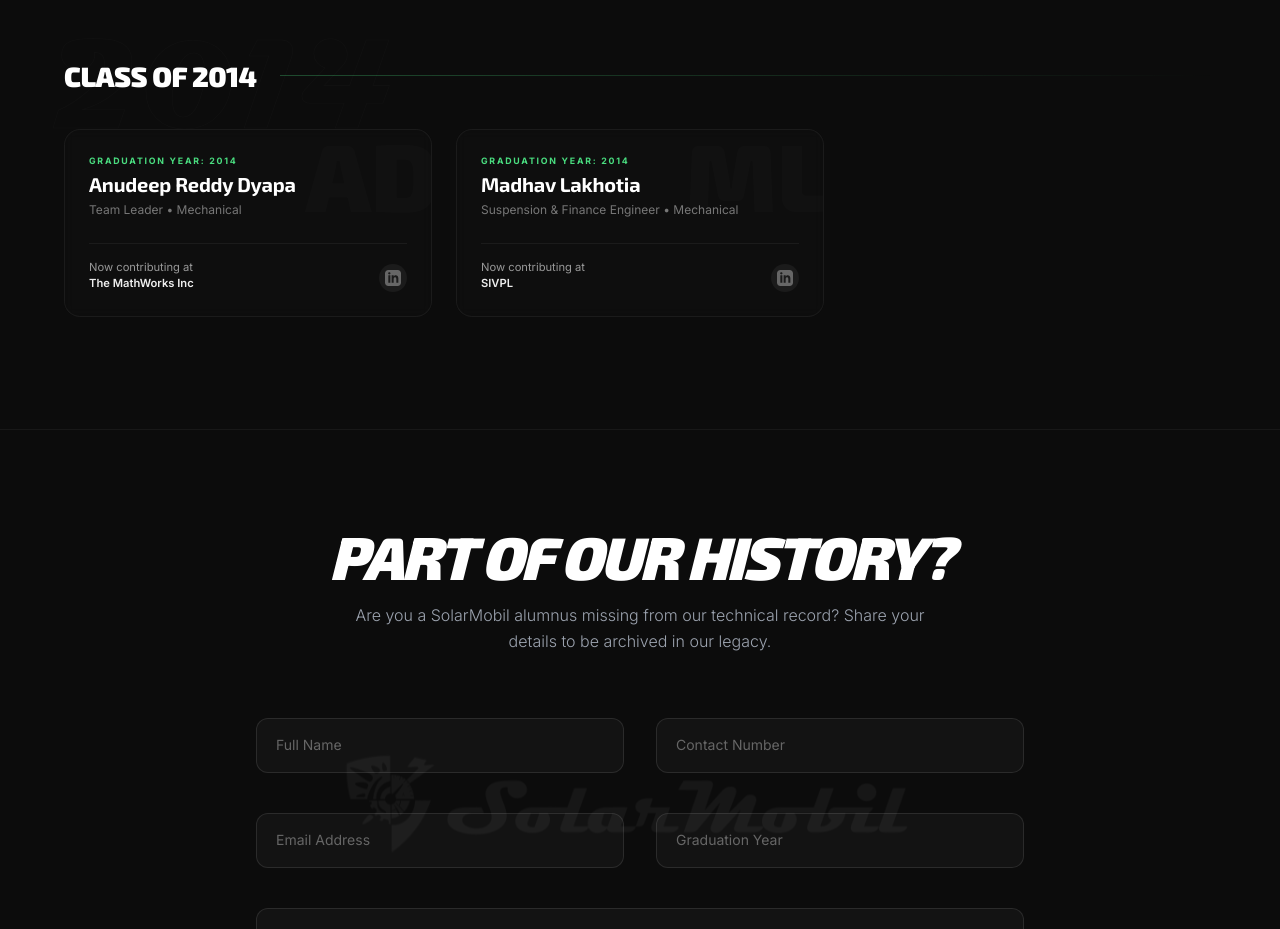
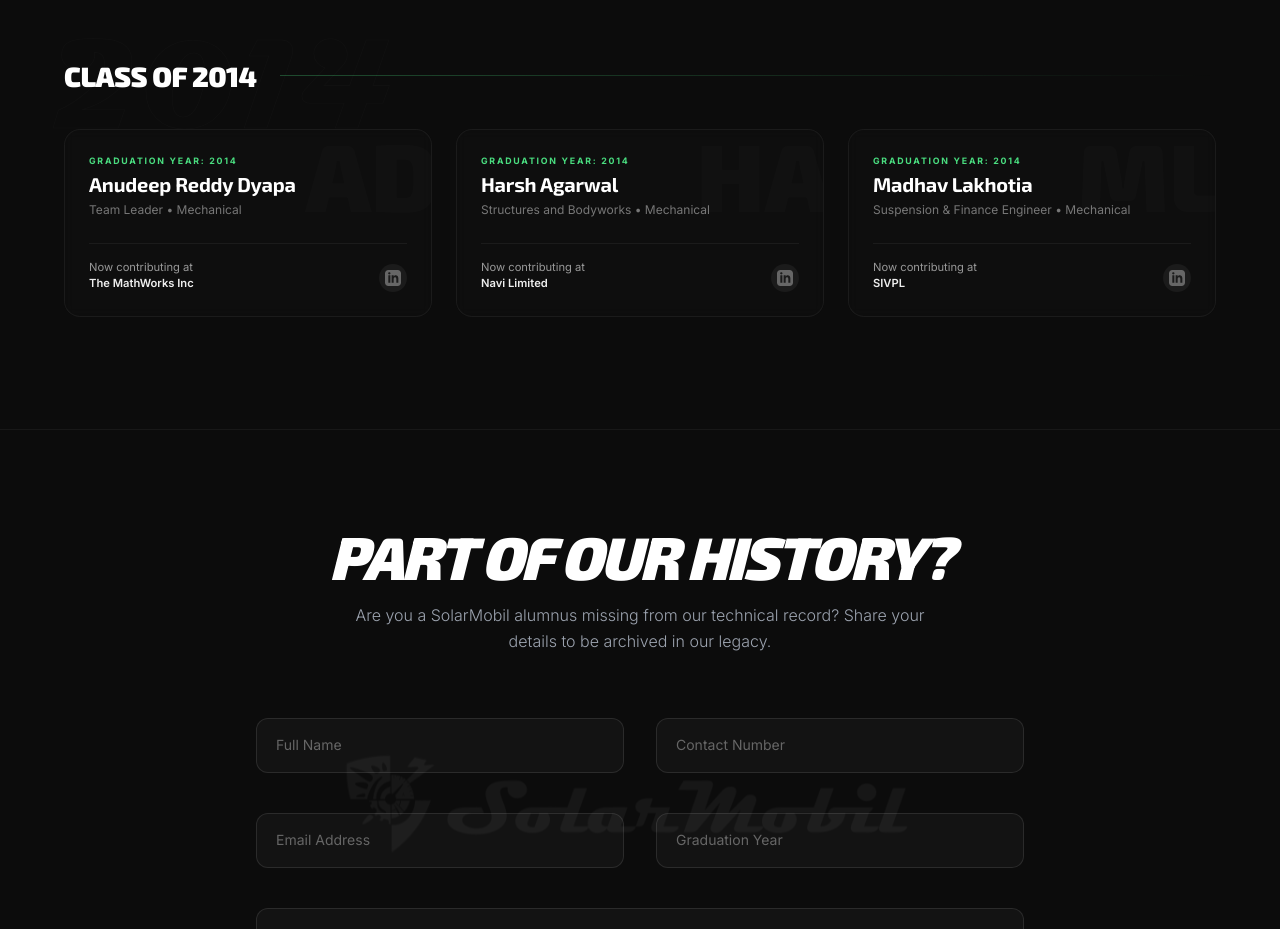
Before and after one commit to ASingh2425/SolarMobil, a website: page alumni.html in a window 1280 px wide. Shown: the part 6840-7769 px from the top of the page. Drawn offline with nearby package versions, Linux system fonts and the light colour scheme.

Commit message:
Add alumni information for Harsh Agarwal

```diff
--- a/alumni.html
+++ b/alumni.html
@@ -1465,6 +1465,23 @@
             <div class="slab-footer">
                 <p class="slab-dest">Now contributing at<br><b>The MathWorks Inc</b></p>
                 <a href="https://www.linkedin.com/in/anudeepdyapa/" target="_blank" class="ln-link">
+                    <svg class="w-4 h-4" fill="currentColor" viewBox="0 0 24 24">
+                        <path d="M19 0h-14c-2.761 0-5 2.239-5 5v14c0 2.761 2.239 5 5 5h14c2.762 0 5-2.239 5-5v-14c0-2.761-2.238-5-5-5zm-11 19h-3v-11h3v11zm-1.5-12.268c-.966 0-1.75-.79-1.75-1.764s.784-1.764 1.75-1.764 1.75.79 1.75 1.764-.783 1.764-1.75 1.764zm13.5 12.268h-3v-5.604c0-3.368-4-3.113-4 0v5.604h-3v-11h3v1.765c1.396-2.586 7-2.777 7 2.476v6.759z"/>
+                    </svg>
+                </a>
+            </div>
+        </div>
+
+                    <div class="data-slab">
+            <div class="slab-motif">HA</div>
+            <div>
+                <span class="slab-tag">Graduation Year: 2014</span>
+                <h3 class="slab-name">Harsh Agarwal</h3>
+                <p class="slab-role">Structures and Bodyworks • Mechanical</p>
+            </div>
+            <div class="slab-footer">
+                <p class="slab-dest">Now contributing at<br><b>Navi Limited</b></p>
+                <a href="https://www.linkedin.com/in/harshagarwal027/" target="_blank" class="ln-link">
                     <svg class="w-4 h-4" fill="currentColor" viewBox="0 0 24 24">
                         <path d="M19 0h-14c-2.761 0-5 2.239-5 5v14c0 2.761 2.239 5 5 5h14c2.762 0 5-2.239 5-5v-14c0-2.761-2.238-5-5-5zm-11 19h-3v-11h3v11zm-1.5-12.268c-.966 0-1.75-.79-1.75-1.764s.784-1.764 1.75-1.764 1.75.79 1.75 1.764-.783 1.764-1.75 1.764zm13.5 12.268h-3v-5.604c0-3.368-4-3.113-4 0v5.604h-3v-11h3v1.765c1.396-2.586 7-2.777 7 2.476v6.759z"/>
                     </svg>
```
